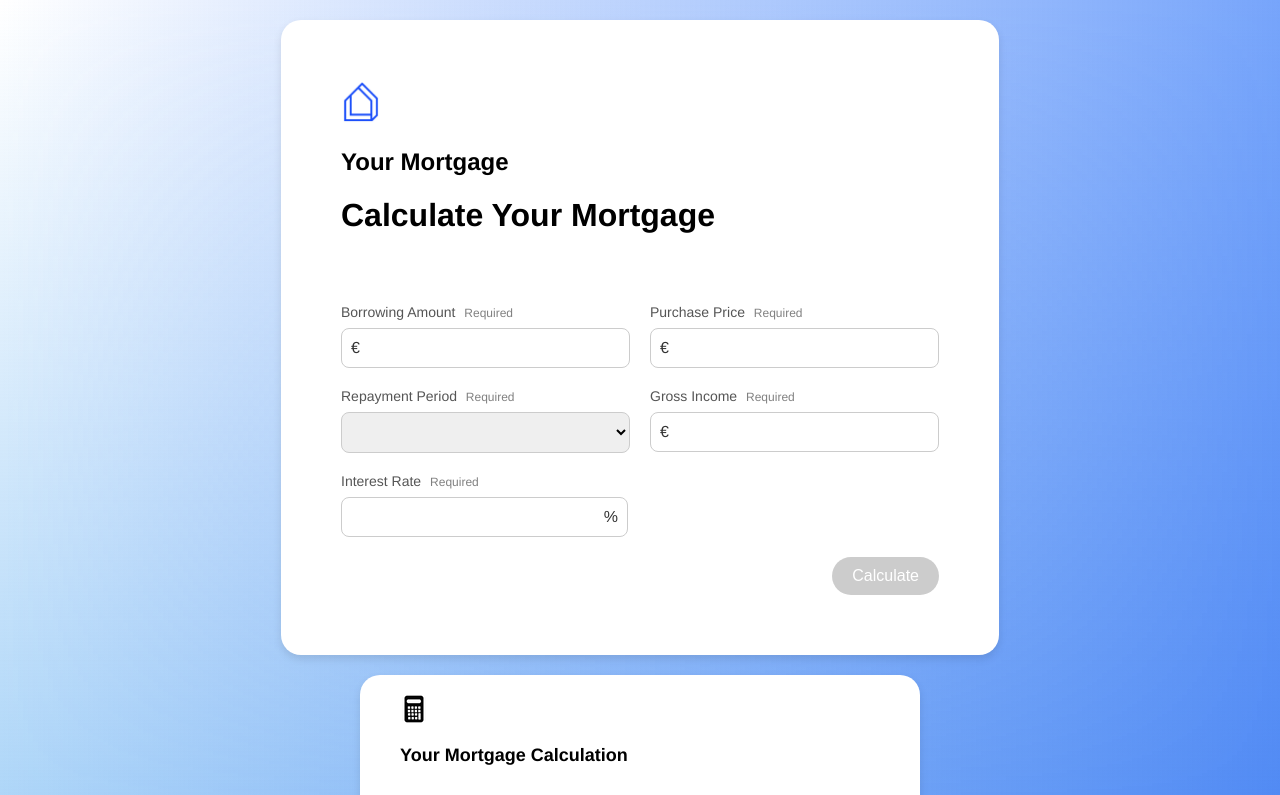
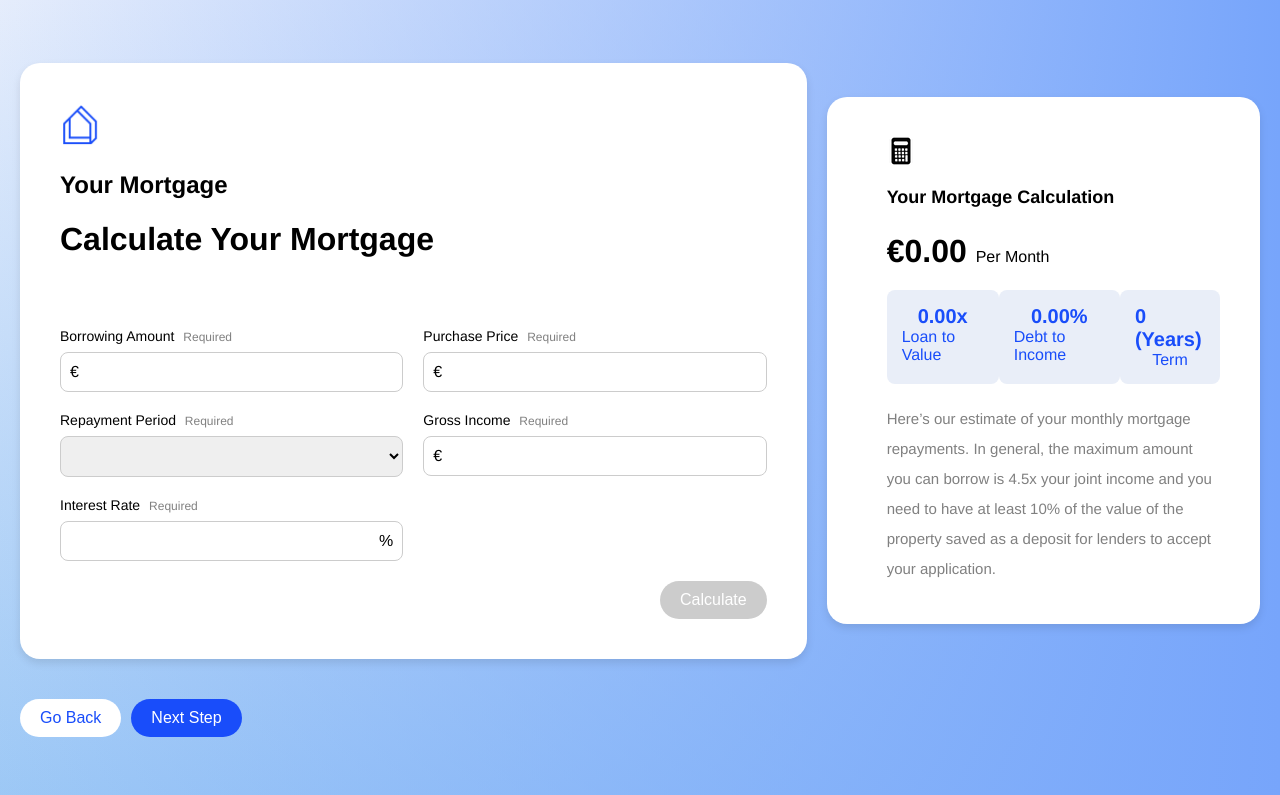
Before and after one commit to catapopa/mortgage-calculator, an Angular app: page / in a window 1280 px wide. Shown: the top 795 px of the page. Built offline with nearby package versions, Linux system fonts and the light colour scheme.

Commit message:
add color variables

```diff
--- a/src/app/features/calculator/calculator.component.scss
+++ b/src/app/features/calculator/calculator.component.scss
@@ -1,16 +1,24 @@
 .calculator-container {
   display: flex;
-  justify-content: center;
+  justify-content: space-between;
   align-items: center;
   flex-wrap: wrap;
   gap: 20px;
 
   app-mortgage-calculator-form,
   app-mortgage-calculator {
+    padding: 40px;
     background-color: white;
-    padding: 20px;
     border-radius: 20px;
     box-shadow: 0 4px 8px rgba(0, 0, 0, 0.1);
+  }
+
+  app-mortgage-calculator-form {
+    flex: 2;
+  }
+
+  app-mortgage-calculator {
+    flex: 1;
   }
 
   .button-group {
--- a/src/app/features/calculator/mortgage-calculator-form/mortgage-calculator-form.component.html
+++ b/src/app/features/calculator/mortgage-calculator-form/mortgage-calculator-form.component.html
@@ -7,7 +7,7 @@
   </div>
 
   <form #mortgageForm="ngForm" (ngSubmit)="onSubmit(mortgageForm)">
-    <div class="form-row">
+    <div class="form-grid">
       <div class="form-group">
         <label> Borrowing Amount <span class="required">Required</span> </label>
         <div class="input-group">
@@ -33,9 +33,7 @@
           />
         </div>
       </div>
-    </div>
 
-    <div class="form-row">
       <div class="form-group">
         <label> Repayment Period <span class="required">Required</span> </label>
         <select
@@ -61,9 +59,7 @@
           />
         </div>
       </div>
-    </div>
 
-    <div class="form-row">
       <div class="form-group">
         <label> Interest Rate <span class="required">Required</span> </label>
         <div class="input-group interest-input">
--- a/src/app/features/calculator/mortgage-calculator-form/mortgage-calculator-form.component.scss
+++ b/src/app/features/calculator/mortgage-calculator-form/mortgage-calculator-form.component.scss
@@ -1,9 +1,4 @@
 .mortgage-form-container {
-  padding: 40px;
-  max-width: 800px;
-  margin: 0 auto;
-  background-color: white;
-
   .title {
     margin-bottom: 70px;
   }
@@ -12,23 +7,17 @@
     width: 40px;
   }
 
-  .form-row {
-    display: flex;
-    justify-content: space-between;
+  .form-grid {
+    display: grid;
+    grid-template-columns: 1fr 1fr;
+    gap: 20px;
     margin-bottom: 20px;
+  }
 
   .form-group {
-      flex: 1;
-      margin-right: 20px;
-
-      &:last-child {
-        margin-right: 0;
-      }
-
     label {
       display: block;
       font-size: 14px;
-        color: #555;
       margin-bottom: 8px;
 
       .required {
@@ -46,25 +35,12 @@
   }
 
   .interest-input {
-      width: 48%;
-    }
+    display: flex;
+    justify-content: space-between;
   }
 
   .submit-container {
     display: flex;
     justify-content: flex-end;
   }
-
-  @media (max-width: 768px) {
-    padding: 20px;
-
-    .form-row {
-      flex-direction: column;
 }
-
-    .form-group {
-      margin-right: 0;
-      margin-bottom: 20px;
-    }
-  }
-}
--- a/src/app/features/calculator/mortgage-calculator/mortgage-calculator.component.scss
+++ b/src/app/features/calculator/mortgage-calculator/mortgage-calculator.component.scss
@@ -1,7 +1,8 @@
+@import url("../../../../colors.scss");
+
 .result-container {
   background-color: #ffffff;
   margin-left: 20px;
-  max-width: 500px;
 
   h3 {
     font-size: 18px;
@@ -25,8 +26,8 @@
       align-items: center;
       padding: 15px;
       border-radius: 8px;
-      background-color: #e9eef8;
-      color: #194dfa;
+      background-color: var(--accent-color);
+      color: var(--primary-color);
 
       .result-value {
         font-size: 20px;
--- /dev/null
+++ b/src/colors.scss
@@ -0,0 +1,12 @@
+:root {
+  --primary-color: #194dfa;
+  --primary-color-hover: #143dbf;
+
+  --secondary-color: #ffffff;
+  --secondary-color-hover: #cccccc;
+
+  --accent-color: #e9eef8;
+
+  --text-primary-color: #ffffff;
+  --text-secondary-color: #194dfa;
+}
--- a/src/styles.scss
+++ b/src/styles.scss
@@ -1,4 +1,5 @@
-html,
+@import url("colors.scss");
+
 body {
   height: 100%;
   margin: 0;
@@ -6,9 +7,8 @@ body {
 }
 
 body {
-  background: linear-gradient(to right, transparent, #77a5fb),
+  background: linear-gradient(to right, #004bdf1a, #77a5fb),
     linear-gradient(to bottom, transparent, #aed6f8);
-  background-blend-mode: multiply;
   font-family: "Helvetica", sans-serif;
 }
 
@@ -22,61 +22,57 @@ app-root {
 }
 
 // Global styles for buttons
-
 button {
   padding: 10px 20px;
   border: none;
   font-size: 16px;
   border-radius: 20px;
   cursor: pointer;
+  transition: background-color 0.3s ease, color 0.3s ease;
 }
 
 button.primary-button {
-  background-color: #194dfa;
-  color: white;
-  transition: background-color 0.3s ease;
+  background-color: var(--primary-color);
+  color: var(--text-primary-color);
 
   &:hover {
-    background-color: #143dbf;
+    background-color: var(--primary-color-hover);
   }
 
   &:disabled {
-    background-color: #cccccc;
+    background-color: var(--secondary-color-hover);
     cursor: not-allowed;
   }
 }
 
 button.secondary-button {
-  background-color: white;
-  color: #194dfa;
-  transition: background-color 0.3s ease, color 0.3s ease;
+  background-color: var(--secondary-color);
+  color: var(--text-secondary-color);
 
   &:hover {
-    background-color: #cccccc;
-    color: #194dfa;
+    background-color: var(--secondary-color-hover);
+    color: var(--text-secondary-color);
   }
 
   &:disabled {
-    background-color: #f0f0f0;
-    color: #cccccc;
-    border-color: #cccccc;
+    background-color: var(--secondary-color-hover);
+    color: var(--secondary-color-hover);
     cursor: not-allowed;
   }
 }
 
 // Global styles for inputs
-
 input,
 select {
   width: 100%;
   padding: 10px 40px;
   font-size: 16px;
-  border: 1px solid #ccc;
+  border: 1px solid var(--secondary-color-hover);
   border-radius: 8px;
   box-sizing: border-box;
 
   &:focus {
-    border-color: #7aa9fa;
+    border-color: var(--primary-color-hover);
   }
 }
 
@@ -84,7 +80,6 @@ select {
 .input-suffix {
   position: absolute;
   font-size: 16px;
-  color: #333;
 }
 
 .input-prefix {
@@ -100,19 +95,3 @@ select {
 .mr-10 {
   margin-right: 10px;
 }
-
-.ml-10 {
-  margin-left: 10px;
-}
-
-.mb-10 {
-  margin-bottom: 10px;
-}
-
-.mt-10 {
-  margin-top: 10px;
-}
-
-.w-100 {
-  width: 100%;
-}
```
Lines whose indentation alone changed are shown as unchanged.
